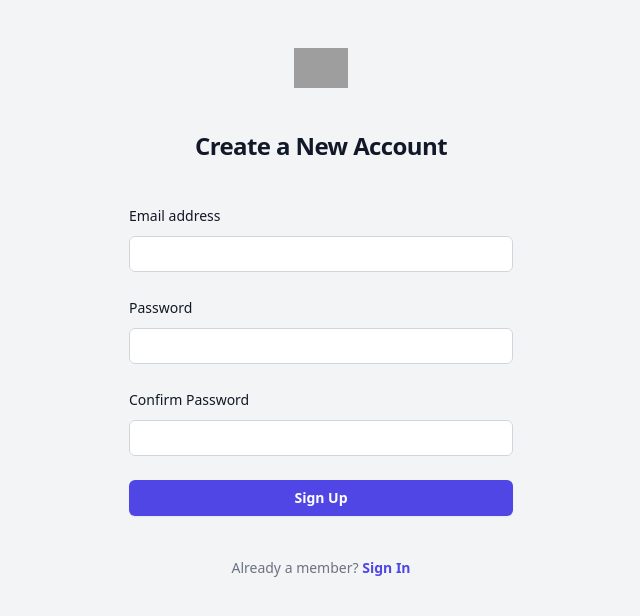
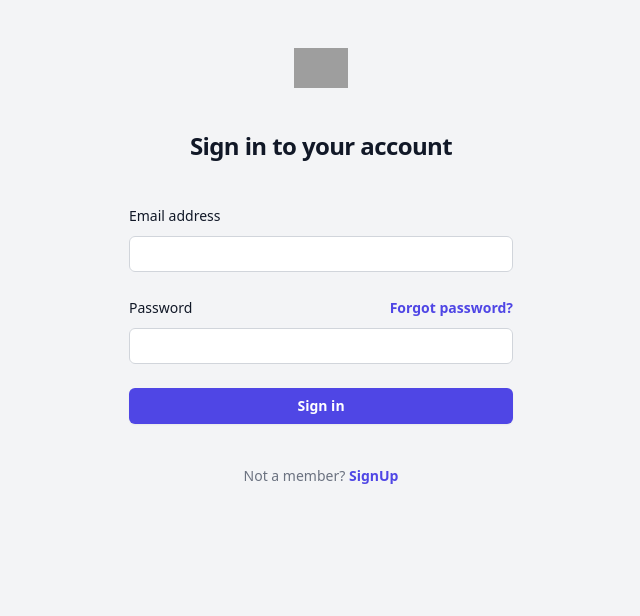
Before and after one commit to aktmishra/ecommerce-app, a React (Vite) app: page /login in a window 1280 px wide. Shown: the top 616 px of the page, without its empty margins (319-959 px from the left). Built offline with nearby package versions, Linux system fonts and the light colour scheme; grey boxes are pictures that could not be loaded.

Commit message:
Routing added (login/signup)

```diff
--- a/package.json
+++ b/package.json
@@ -15,7 +15,9 @@
     "@reduxjs/toolkit": "^2.4.0",
     "react": "^18.3.1",
     "react-dom": "^18.3.1",
-    "react-redux": "^9.1.2"
+    "react-redux": "^9.1.2",
+    "react-router": "^7.0.1",
+    "react-router-dom": "^7.0.1"
   },
   "devDependencies": {
     "@eslint/js": "^9.15.0",
--- a/src/App.jsx
+++ b/src/App.jsx
@@ -1,17 +1,43 @@
 import "./App.css";
-// import { useSelector, useDispatch } from "react-redux";
-// import { increment, selectCount } from "./features/counter/counterSlice";
-import ProductList from "./features/product-list/ProductList"
+
+
+
 import Home from "./pages/Home";
+import  React from "react";
+import { createRoot } from "react-dom/client";
+import {
+  createBrowserRouter,
+  RouterProvider,
+
+} from "react-router-dom";
+import SignupPage from "./pages/SignupPage";
+import LoginPage from "./pages/LoginPage";
+
+const router = createBrowserRouter([
+  {
+    path: "/",
+    element: <Home></Home>
+  },
+
+  {
+    path: "/signup",
+    element: <SignupPage></SignupPage>,
+  },
+  {
+    path: "/login",
+    element: <LoginPage></LoginPage>,
+  }
+]);
+
+
 
 function App() {
-  // const count = useSelector(selectCount);
-  // const dispatch = useDispatch();
+
 
   return (
 
-      <div className=" ">
-        <Home></Home>
+      <div className="App">
+        <RouterProvider router={router} />
       </div>
 
   )
--- a/src/features/auth/component/Login.jsx
+++ b/src/features/auth/component/Login.jsx
@@ -1,10 +1,11 @@
 import React, { useState } from "react";
 import { useSelector, useDispatch } from "react-redux";
 import { increment, incrementAsync, selectCount } from "../authSlice";
+import { Link } from "react-router";
 
 export default function Login() {
-  const count = useSelector(selectCount);
-  const dispatch = useDispatch();
+  // const count = useSelector(selectCount);
+  // const dispatch = useDispatch();
 
   return (
     <div>
@@ -73,9 +74,9 @@ export default function Login() {
 
           <p className="mt-10 text-center text-sm/6 text-gray-500">
             Not a member?{' '}
-            <a href="#" className="font-semibold text-indigo-600 hover:text-indigo-500">
+            <Link to="/signup" className="font-semibold text-indigo-600 hover:text-indigo-500">
               SignUp
-            </a>
+            </Link>
           </p>
         </div>
       </div>
--- a/src/features/auth/component/Signup.jsx
+++ b/src/features/auth/component/Signup.jsx
@@ -1,10 +1,11 @@
 import React, { useState } from "react";
 import { useSelector, useDispatch } from "react-redux";
 import { increment, incrementAsync, selectCount } from "../authSlice";
+import { Link } from "react-router";
 
 export default function Signup() {
-  const count = useSelector(selectCount);
-  const dispatch = useDispatch();
+//   const count = useSelector(selectCount);
+//   const dispatch = useDispatch();
 
   return (
     <div>
@@ -97,12 +98,12 @@ export default function Signup() {
 
           <p className="mt-10 text-center text-sm/6 text-gray-500">
             Already a member?{" "}
-            <a
-              href="#"
+            <Link
+              to="/login"
               className="font-semibold text-indigo-600 hover:text-indigo-500"
             >
               Sign In
-            </a>
+            </Link>
           </p>
         </div>
       </div>
--- a/src/features/navbar/Navbar.jsx
+++ b/src/features/navbar/Navbar.jsx
@@ -179,8 +179,8 @@ export default function Navbar({ children }) {
                   <ShoppingCartIcon aria-hidden="true" className="size-6" />
                 </button>
                 <span className="inline-flex items-center rounded-md bg-red-50 px-2 py-0 mb-7 -ml-1 text-xs font-medium text-red-700 ring-1 ring-inset ring-red-600/10">
-                    {3}
-                  </span>
+                  {3}
+                </span>
               </div>
               <div className="mt-3 space-y-1 px-2">
                 {userNavigation.map((item) => (
--- a/src/pages/Home.jsx
+++ b/src/pages/Home.jsx
@@ -1,18 +1,16 @@
 import React from "react";
 import Navbar from "../features/navbar/Navbar";
 import ProductList from "../features/product-list/ProductList";
-import LoginPage from "./LoginPage";
 
-import SignupPage from "./SignupPage";
 
 function Home() {
   return (
     <div>
-      {/* <Navbar>
+      <Navbar>
         <ProductList></ProductList>
-      </Navbar> */}
-      {/* <LoginPage></LoginPage> */}
-      <SignupPage></SignupPage>
+      </Navbar>
+
+
     </div>
   );
 }
```
Also changed, not shown: 1 other file (tests, documents, lock files or other folders).
